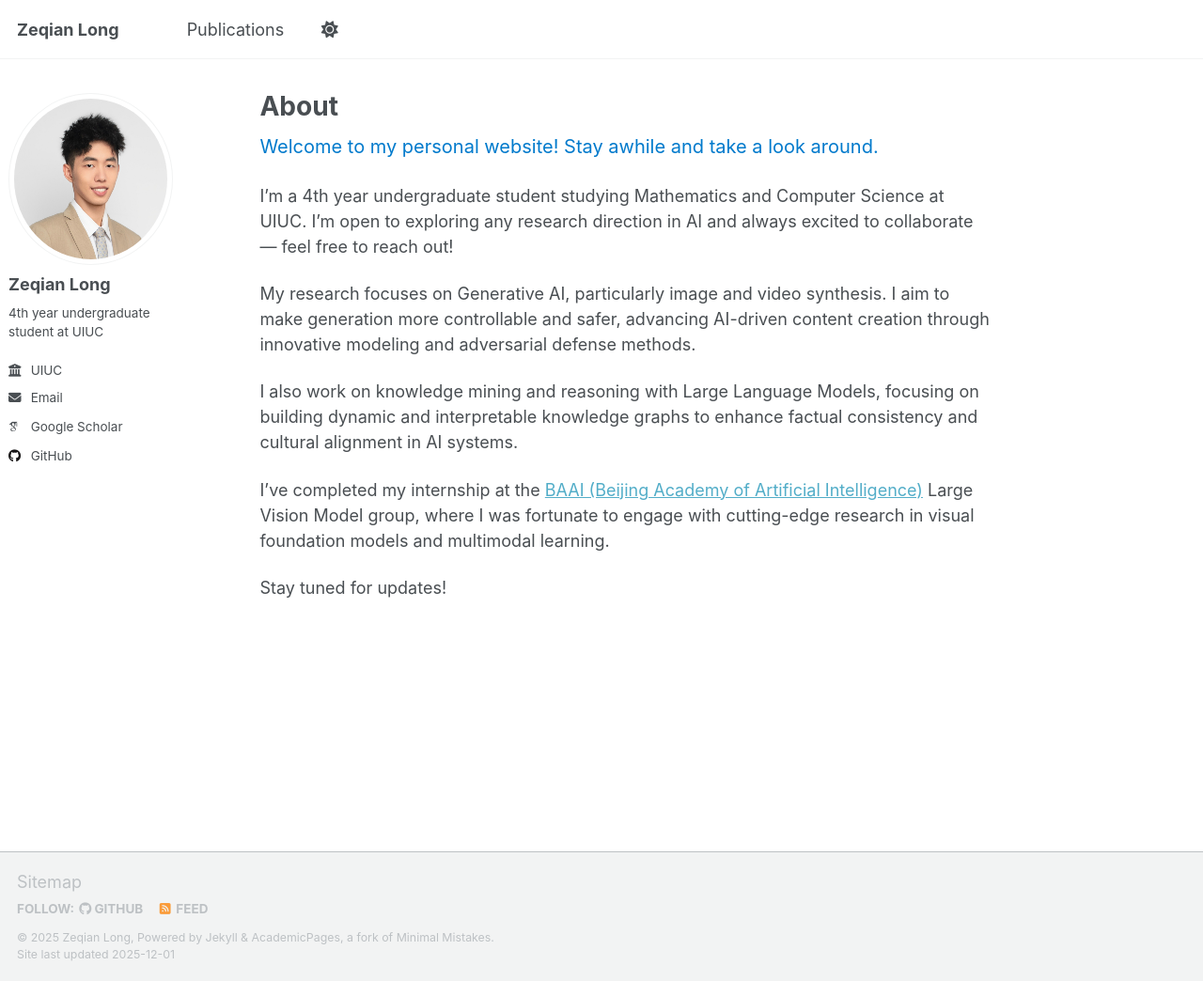
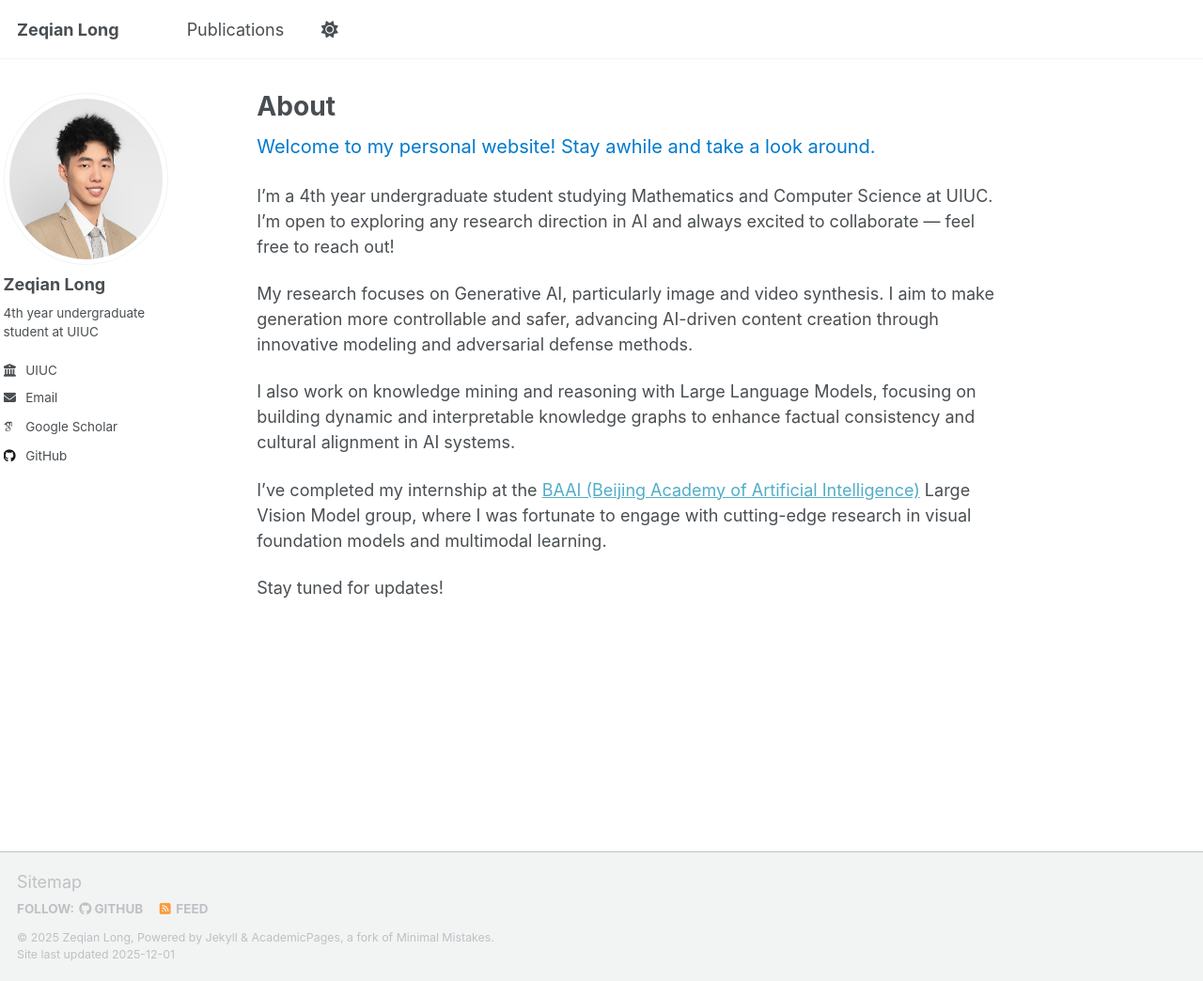
Before and after one commit to Zeqian-Long/Zeqian-Long.github.io, a Jekyll site: the page built from _pages/about.md, in a window 1280 px wide and 1044 px high. Shown: the whole window at 94% size. Built offline with Jekyll 4.4.1, drawn with Linux system fonts in a browser that asks for light colours; some web fonts are replaced; a script that is not in the unit is left out.

Commit message:
adjust layout

```diff
--- a/_sass/layout/_page.scss
+++ b/_sass/layout/_page.scss
@@ -6,8 +6,8 @@
   @include container;
   @include clearfix;
   margin-top: 2em;
-  padding-left: 0.5em;
-  padding-right: 0.5em;
+  padding-left: 0.2em;
+  padding-right: 0.2em;
   animation: intro 0.3s both;
   animation-delay: 0.35s;
 
```
